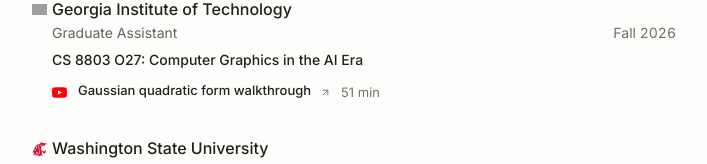
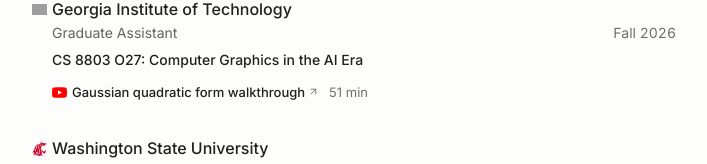
Before and after one commit to ethanvillalovoz/ethanvillalovoz.github.io, a Next.js app: page / in a window 1280 px wide. Shown: the part 1949-2113 px from the top of the page, without its empty margins (286-993 px from the left). Built offline with nearby package versions, Linux system fonts and the light colour scheme; grey boxes are pictures that could not be loaded.

Commit message:
Align link underlines, tutorial spacing, and return focus

```diff
--- a/src/app/globals.css
+++ b/src/app/globals.css
@@ -165,6 +165,12 @@ button {
   margin: 0 0 4px;
   padding: 0;
   text-wrap: balance;
+}
+
+.portfolio-top-target:focus-visible {
+  outline: 2px solid rgb(var(--interaction-accent));
+  outline-offset: 4px;
+  border-radius: 2px;
 }
 
 .portfolio-focus {
@@ -812,10 +818,28 @@ html[data-theme-reveal="true"]::view-transition-new(root) {
 .teaching-tutorial .portfolio-link {
   display: inline-flex;
   align-items: center;
-  gap: 6px;
+  gap: 0;
   min-height: 32px;
   transition: transform var(--motion-fast) var(--ease-out);
   transform-origin: left center;
+}
+
+.teaching-tutorial-label {
+  min-width: 0;
+}
+
+.teaching-tutorial .portfolio-resource-mark {
+  flex-shrink: 0;
+}
+
+.teaching-tutorial-ending {
+  white-space: nowrap;
+}
+
+.teaching-tutorial-duration {
+  margin-left: 10px;
+  color: rgb(var(--muted));
+  font-weight: 400;
 }
 
 @media (pointer: coarse) {
@@ -989,13 +1013,12 @@ html[data-theme-reveal="true"]::view-transition-new(root) {
 
 /* In-place email confirmation: preserve the address's exact layout footprint. */
 .portfolio-copy-button { position: relative; }
-.portfolio-copy-address { display: inline-block; transition: background-size 100ms var(--ease-out), opacity 160ms var(--ease-out), transform 160ms var(--ease-out), filter 160ms var(--ease-out); }
+/* Keep the feedback wrapper's footprint; paint the underline on its inline text. */
+.portfolio-copy-address { display: inline-block; padding-bottom: 3px; transition: opacity 160ms var(--ease-out), transform 160ms var(--ease-out), filter 160ms var(--ease-out); }
 .portfolio-copy-success { position: absolute; inset: 0; display: inline-flex; align-items: center; justify-content: center; gap: 6px; opacity: 0; transform: translateY(5px); filter: blur(2px); pointer-events: none; transition: opacity 160ms var(--ease-out), transform 160ms var(--ease-out), filter 160ms var(--ease-out); }
 .portfolio-copy-button[data-copied="true"] .portfolio-copy-address { opacity: 0; transform: translateY(-5px); filter: blur(2px); }
 .portfolio-copy-button[data-copied="true"] .portfolio-copy-success { opacity: 1; transform: none; filter: blur(0); }
 .portfolio-copy-button[data-instant="true"] > span { transition: none; }
-/* Keyboard copy feedback stays instant without disabling later pointer underlines. */
-.portfolio-copy-button[data-instant="true"] > span:where(.portfolio-copy-address) { transition: background-size 100ms var(--ease-out); }
 @media (prefers-reduced-motion: reduce) {
   .portfolio-copy-button > span { transition: none; }
   .portfolio-copy-button[data-copied="true"] .portfolio-copy-address { transform: none; filter: none; }
--- a/src/components/CopyEmail.tsx
+++ b/src/components/CopyEmail.tsx
@@ -50,7 +50,7 @@ export default function CopyEmail({ punctuation = true }: { punctuation?: boolea
     <Hint label="Copy email address" disabled={visible}>
       <button type="button" className="portfolio-link portfolio-copy-button" onClick={copy}
         data-copied={copied} data-instant={feedback.instant} aria-label={`Copy ${email} to clipboard`}>
-        <span className="portfolio-copy-address portfolio-link-text" aria-hidden="true">{email}<FiCopy className="portfolio-copy-mark" /></span>
+        <span className="portfolio-copy-address" aria-hidden="true"><span className="portfolio-link-text">{email}</span><FiCopy className="portfolio-copy-mark" /></span>
         <span className="portfolio-copy-success" aria-hidden="true"><FiCheck /> Email copied</span>
       </button>
     </Hint>{punctuation && "."}
--- a/src/components/HomePageClient.tsx
+++ b/src/components/HomePageClient.tsx
@@ -194,7 +194,7 @@ function PublicationRow({
 
 export default function HomePageClient() {
 	return (
-		<main className="portfolio-site" id="top" tabIndex={-1}>
+		<main className="portfolio-site" id="top">
 			<div className="portfolio-theme-corner">
 				<ThemeToggle />
 			</div>
@@ -203,7 +203,7 @@ export default function HomePageClient() {
 				<header className="portfolio-intro">
 					<div className="portfolio-identity">
 						<div className="portfolio-identity-copy">
-							<h1 className="portfolio-h1">Ethan Villalovoz</h1>
+							<h1 className="portfolio-h1"><span id="intro-heading" className="portfolio-top-target" tabIndex={-1}>Ethan Villalovoz</span></h1>
 							<p className="portfolio-focus">Software engineering&nbsp;· Machine learning&nbsp;· Robotics</p>
 							<p className="portfolio-location">
 								<FiMapPin aria-hidden="true" />
@@ -290,7 +290,7 @@ export default function HomePageClient() {
 					<CopyEmail punctuation={false} />
 					<a href="#top" className="portfolio-link" onClick={(event) => {
 						event.preventDefault();
-						document.getElementById("top")?.focus({ preventScroll: true });
+						document.getElementById("intro-heading")?.focus({ preventScroll: true });
 						window.scrollTo({ top: 0, behavior: event.detail === 0 || window.matchMedia("(prefers-reduced-motion: reduce)").matches ? "auto" : "smooth" });
 					}}>
 						<span className="portfolio-link-text">Back to top</span>
--- a/src/components/TeachingSection.tsx
+++ b/src/components/TeachingSection.tsx
@@ -1,7 +1,7 @@
 import { teachingExperiences } from "@/data/research";
 import TextLink from "@/components/TextLink";
 import OrganizationLink from "@/components/OrganizationLink";
-import AnimatedLabel from "@/components/AnimatedLabel";
+import { FiArrowUpRight } from "react-icons/fi";
 import { SiYoutube } from "react-icons/si";
 
 const institutionLinks: Record<string, { href: string; iconSrc: string }> = {
@@ -33,7 +33,10 @@ export default function TeachingSection() {
 							<OrganizationLink {...institutionLinks[institution]}>{institution}</OrganizationLink>
 						</h3>
 						<ol className="teaching-list">
-							{experiences.map((experience) => (
+							{experiences.map((experience) => {
+								const title = experience.tutorial?.title ?? "";
+								const lastSpace = title.lastIndexOf(" ");
+								return (
 								<li key={`${experience.course}-${experience.term}`} className="teaching-row">
 									<div className="teaching-role-heading">
 										<h4 className="teaching-role">{experience.role}</h4>
@@ -50,13 +53,20 @@ export default function TeachingSection() {
 												className="portfolio-link"
 												aria-label={`Watch tutorial: ${experience.tutorial.title} (${experience.tutorial.duration})`}>
 												<SiYoutube className="portfolio-resource-mark" data-brand="youtube" aria-hidden="true" />
-												<AnimatedLabel arrow>{experience.tutorial.title}</AnimatedLabel>
+												<span className="teaching-tutorial-label">
+													<span className="portfolio-link-text">{title.slice(0, lastSpace + 1)}</span>
+													<span className="teaching-tutorial-ending">
+														<span className="portfolio-link-text">{title.slice(lastSpace + 1)}</span>
+														<FiArrowUpRight className="link-outbound-arrow" aria-hidden="true" />
+														<span className="teaching-tutorial-duration">{experience.tutorial.duration}</span>
+													</span>
+												</span>
 											</a>
-											<span>{experience.tutorial.duration}</span>
 										</div>
 									)}
 								</li>
-							))}
+								);
+							})}
 						</ol>
 					</section>
 				))}
```
